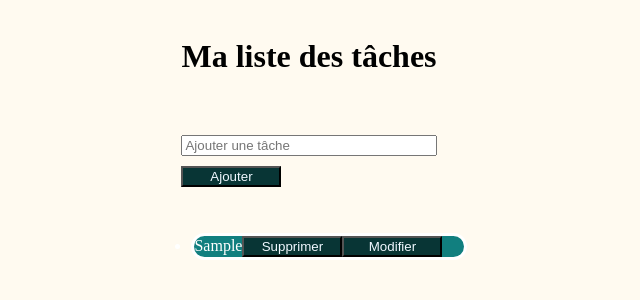
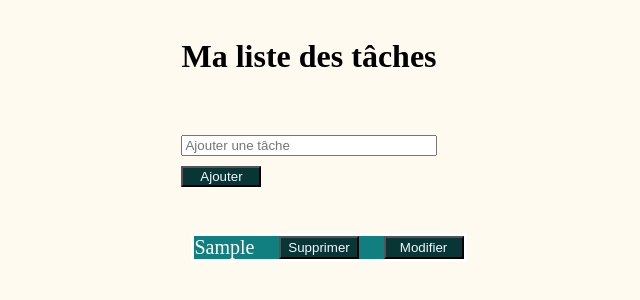
Before and after one commit to zen838/Gestionnaire_des_taches, a plain HTML site: page index.html in a window 1280 px wide. Both pictures are taken after typing "Sample" into the empty fields and a click on the button "Ajouter". Shown: the whole page, without its empty margins (331-971 px from the left). Drawn offline with Linux system fonts and the light colour scheme.

Commit message:
style.adjustement

```diff
--- a/style.css
+++ b/style.css
@@ -13,11 +13,14 @@ form,h1{
 
 
 li{
+    display: flex;
+    justify-content: space-between;
     border: 10px;
     border: solid;
     background-color: rgb(17, 127, 127);
-    border-radius: 30px;
+    /* border-radius: 30px; */
     color: white;
+    font-size: 20px;
 }
 form{
     display: flex;
@@ -28,7 +31,7 @@ form{
 #button,button{
     background-color: rgb(8, 53, 53);
     color: aliceblue;
-    width: 100px;
+    width: 80px;
 }
 #button:hover{
     background-color: aqua;
```
